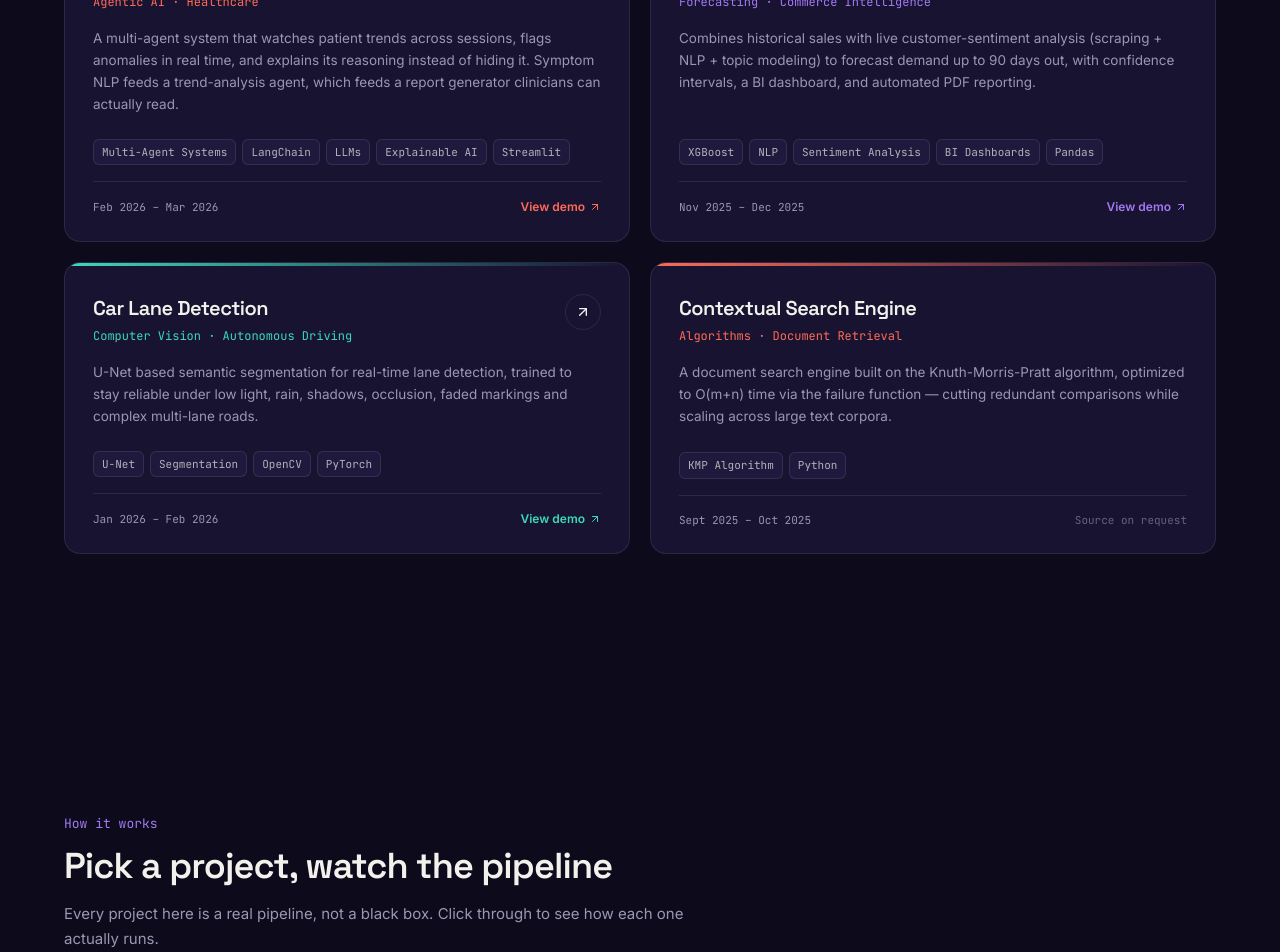
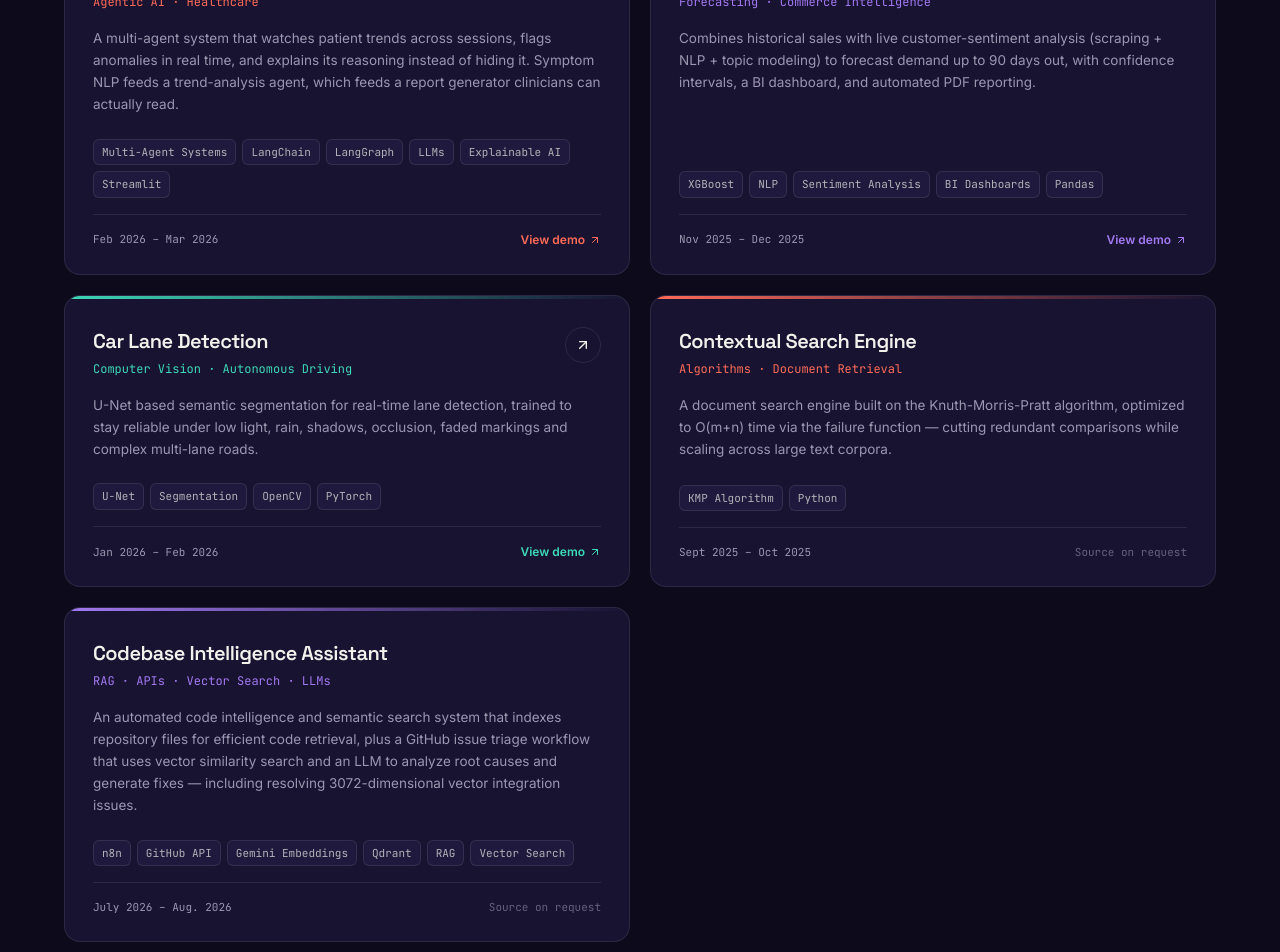
Before and after one commit to Chakshuu108/portfolio, a Next.js app: page / in a window 1280 px wide. Shown: the part 3020-3972 px from the top of the page. Built offline with nearby package versions, Linux system fonts and the light colour scheme.

Commit message:
Update content.js

```diff
--- a/src/data/content.js
+++ b/src/data/content.js
@@ -59,7 +59,7 @@ export const PROJECTS = [
     period: 'Feb 2026 – Mar 2026',
     description:
       'A multi-agent system that watches patient trends across sessions, flags anomalies in real time, and explains its reasoning instead of hiding it. Symptom NLP feeds a trend-analysis agent, which feeds a report generator clinicians can actually read.',
-    stack: ['Multi-Agent Systems', 'LangChain', 'LLMs', 'Explainable AI', 'Streamlit'],
+    stack: ['Multi-Agent Systems', 'LangChain', 'LangGraph' , 'LLMs', 'Explainable AI', 'Streamlit'],
     demo: 'https://medicure-ai-1-to7h.onrender.com/',
     accent: 'coral',
   },
@@ -92,6 +92,16 @@ export const PROJECTS = [
     stack: ['KMP Algorithm', 'Python'],
     demo: null,
     accent: 'coral',
+  },
+  {
+    name: 'Codebase Intelligence Assistant',
+    tag: 'RAG · APIs · Vector Search · LLMs',
+    period: 'July 2026 – Aug. 2026',
+    description:
+      'An automated code intelligence and semantic search system that indexes repository files for efficient code retrieval, plus a GitHub issue triage workflow that uses vector similarity search and an LLM to analyze root causes and generate fixes — including resolving 3072-dimensional vector integration issues.',
+    stack: ['n8n', 'GitHub API', 'Gemini Embeddings', 'Qdrant', 'RAG', 'Vector Search'],
+    demo: null,
+    accent: 'violet',
   },
 ];
 
```
